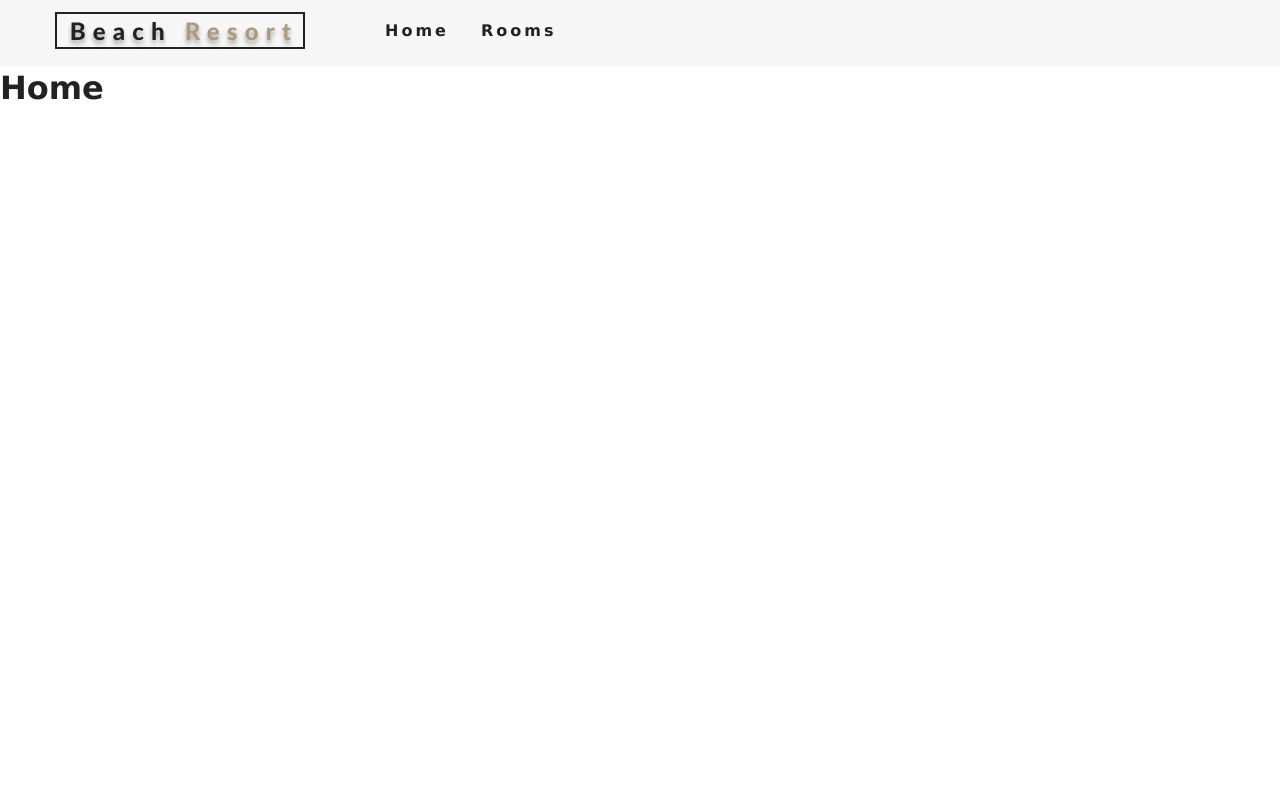
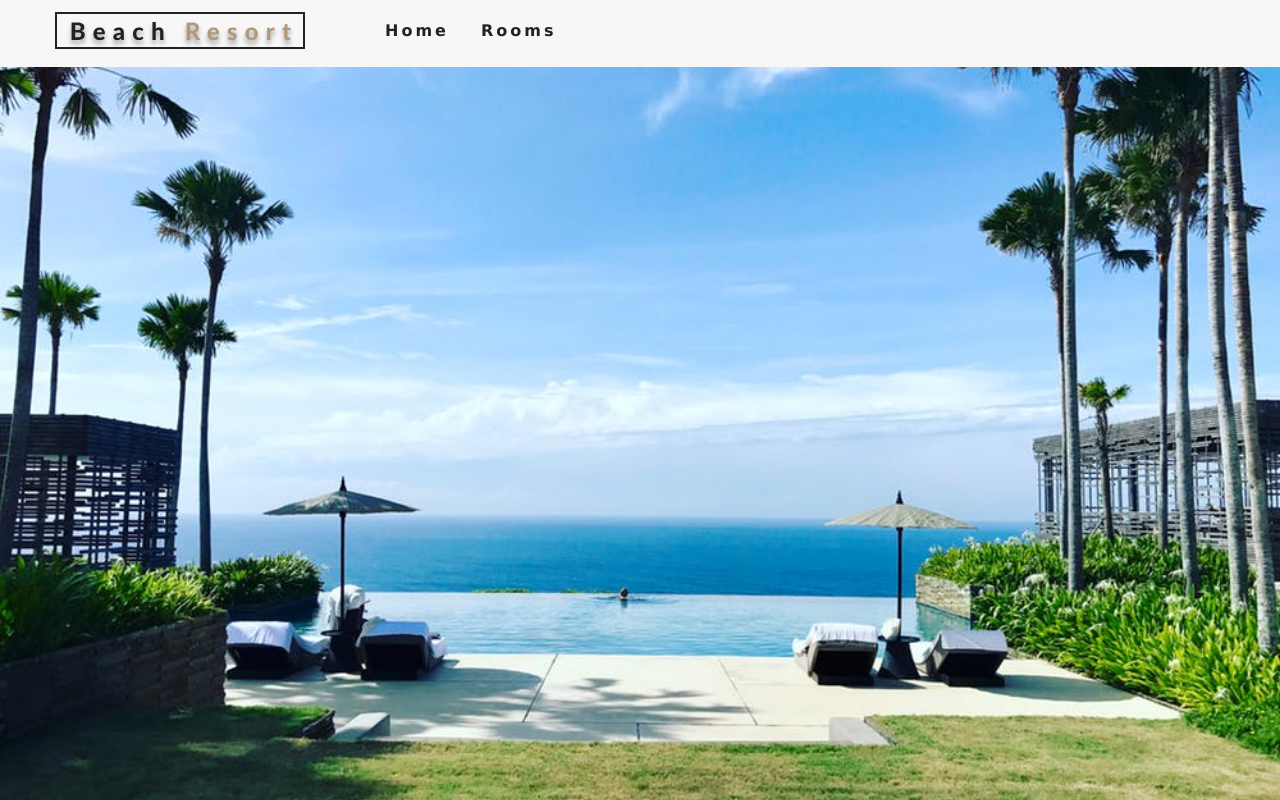
Before and after one commit to PaliyStepan/resortReact, a React (Create React App) app: page / in a window 1280 px wide. Built offline with nearby package versions, Linux system fonts and the light colour scheme.

Commit message:
add hero component

```diff
--- /dev/null
+++ b/src/components/Hero.js
@@ -0,0 +1,17 @@
+import React from "react";
+
+
+const Hero = ({children, hero}) => {
+    return(
+        <header className={hero}>
+            {children}
+        </header>
+    )
+};
+
+Hero.defaultProps = {
+    hero: "defaultHero"
+};
+
+
+export default Hero;
--- a/src/pages/Error.js
+++ b/src/pages/Error.js
@@ -1,9 +1,9 @@
 import React from "react";
+import Hero from "../components/Hero";
 
 export default function Error() {
     return(
-        <div>
-            <h2>Error</h2>
-        </div>
+        <Hero />
     )
+
 }
--- a/src/pages/Home.js
+++ b/src/pages/Home.js
@@ -1,9 +1,8 @@
 import React from "react";
+import Hero from "../components/Hero";
 
 export default function Home() {
     return(
-        <div>
-            <h2>Home</h2>
-        </div>
+        <Hero/>
     )
 }
--- a/src/pages/Rooms.js
+++ b/src/pages/Rooms.js
@@ -1,11 +1,10 @@
 import React from "react";
+import Hero from "../components/Hero";
 
 const Rooms = () => {
     return (
-        <div>
-            <h2>Rooms</h2>
-        </div>
+        <Hero hero="roomsHero" />
     )
-}
+};
 
 export default  Rooms;
```
